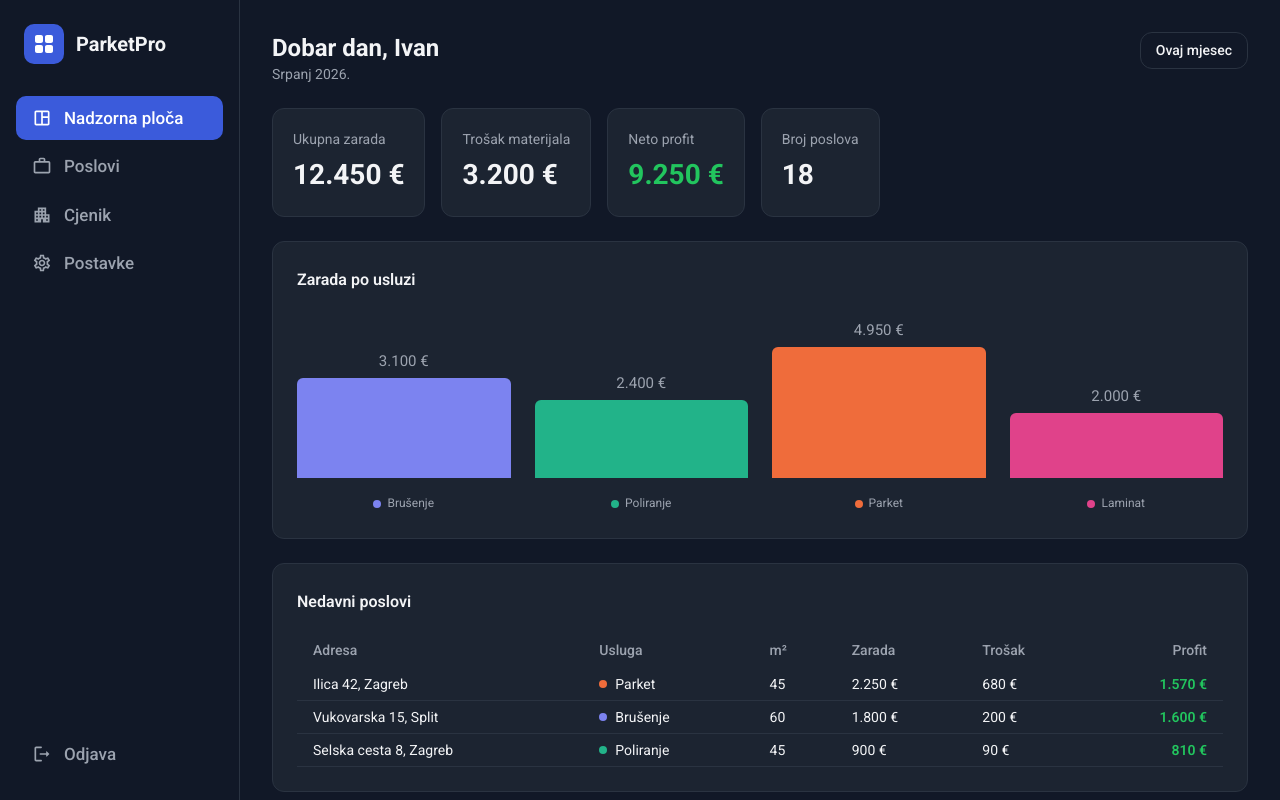
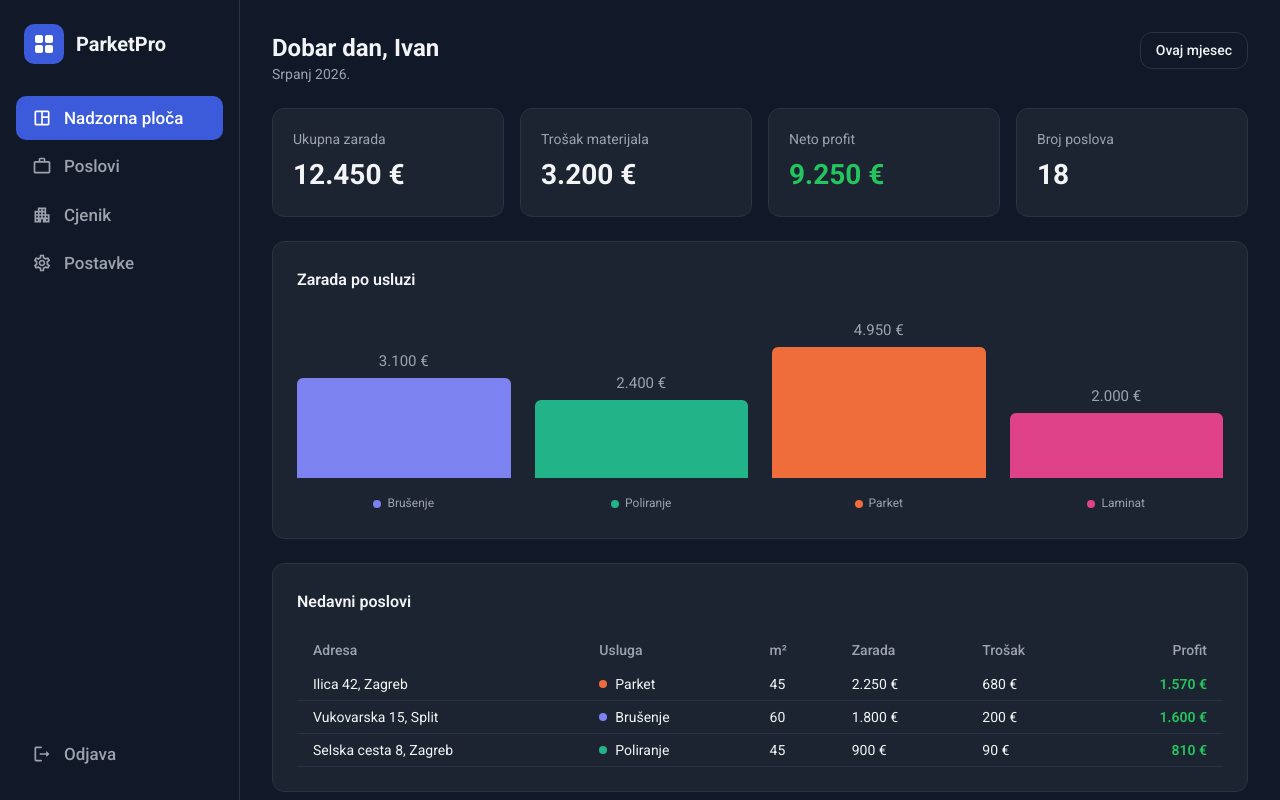
Before and after one commit to bernardkrehula/ProParket, a React (Vite) app: page / in a window 1280 px wide. Built offline with nearby package versions, Linux system fonts and the light colour scheme; no server answers; a web font is replaced by a local one.

Commit message:
style: change styles on <Dashnoard> component

```diff
--- a/src/pages/dashboard/index.tsx
+++ b/src/pages/dashboard/index.tsx
@@ -16,6 +16,7 @@ import {
   dashboardHeaderSx,
   dashboardTitleSx,
   dashboardButtonSx,
+  dashboardStatsRowSx,
 } from "./dashboardConfig";
 
 const Dashboard = () => {
@@ -42,7 +43,7 @@ const Dashboard = () => {
 
   return (
     <Stack spacing={3}>
-      <Stack direction="row" sx={dashboardHeaderSx}>
+      <Stack direction={{ xs: "column", sm: "row" }} spacing={2} sx={dashboardHeaderSx}>
         <Box>
           <Typography variant="h5" sx={dashboardTitleSx}>
             Dobar dan, {data?.userName}
@@ -56,7 +57,7 @@ const Dashboard = () => {
         </Button>
       </Stack>
 
-      <Stack direction="row" spacing={2}>
+      <Box sx={dashboardStatsRowSx}>
         <StatCard
           label="Ukupna zarada"
           value={formatCurrency(data.totalEarnings)}
@@ -71,7 +72,7 @@ const Dashboard = () => {
           emphasizeAsProfit
         />
         <StatCard label="Broj poslova" value={String(data.jobsCount)} />
-      </Stack>
+      </Box>
 
       <EarningsByServiceChart data={data.earningsByService} />
 
```
